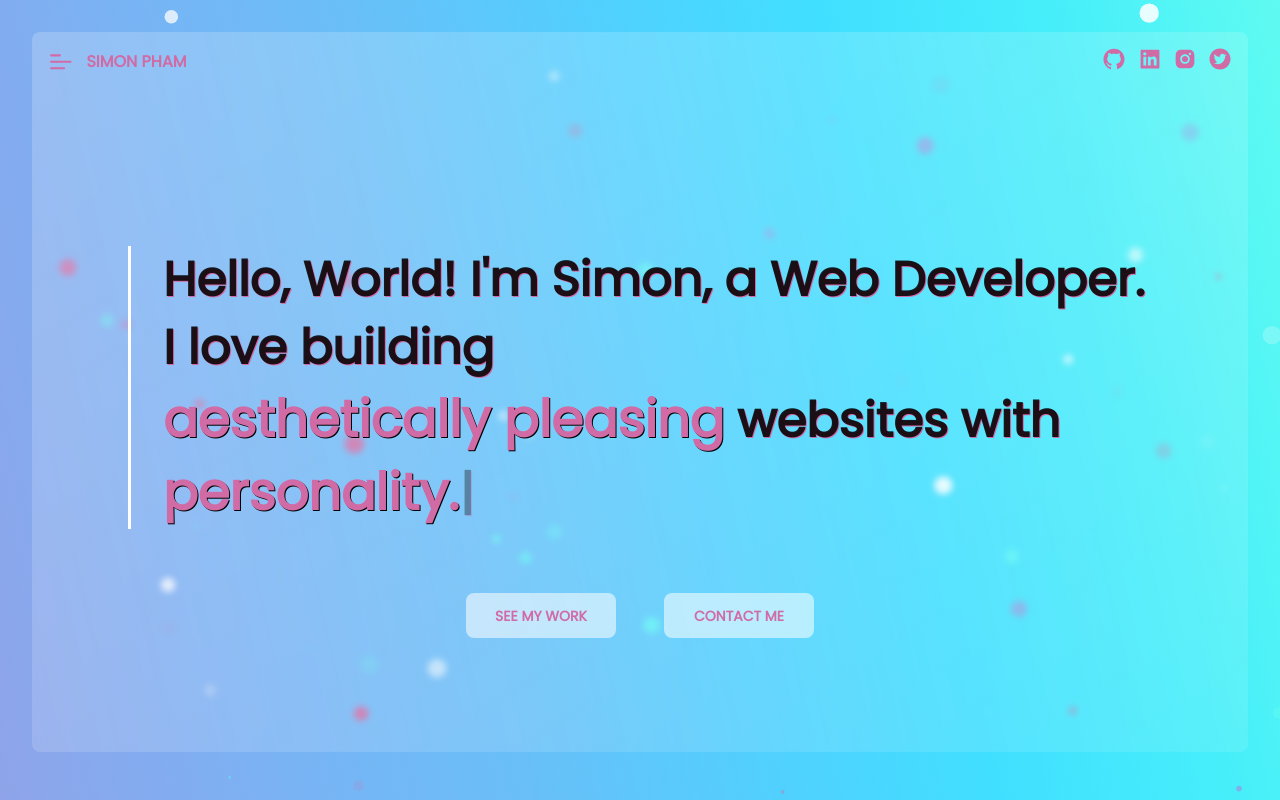
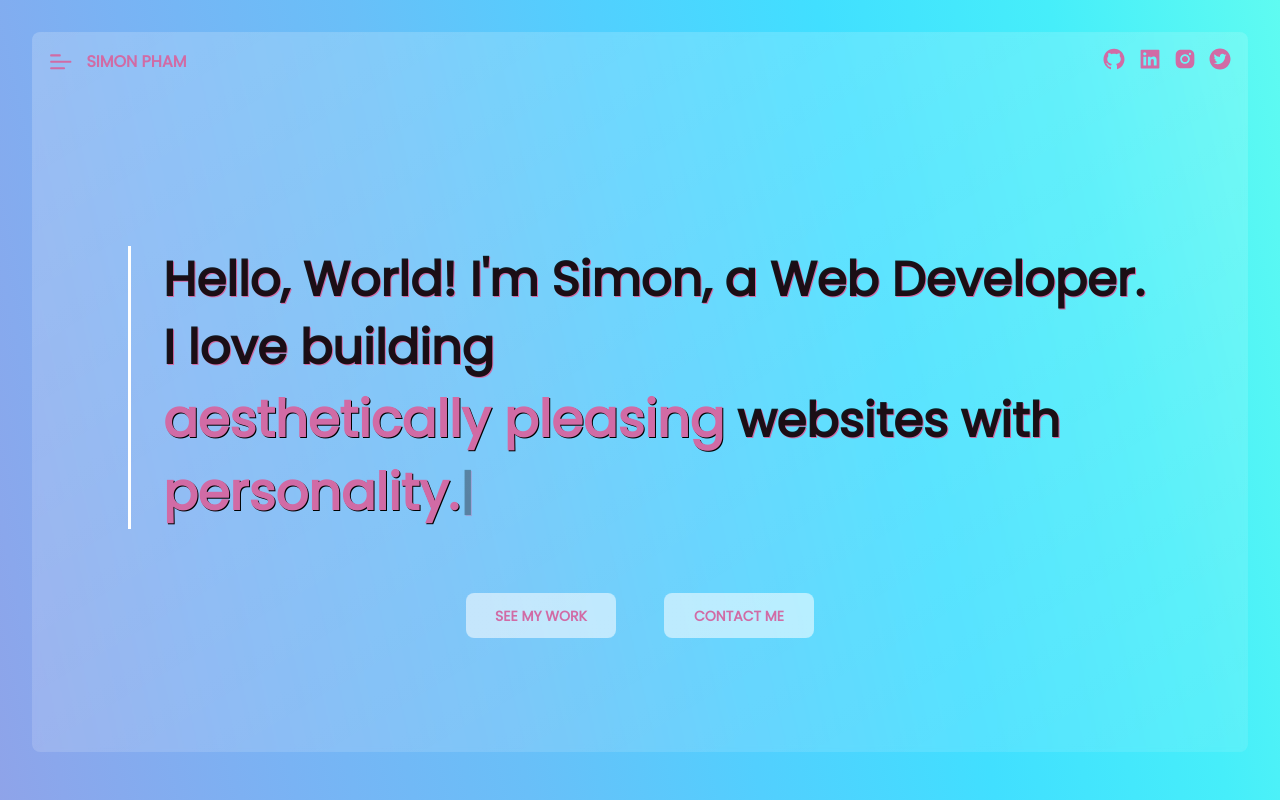
Before and after one commit to imsimonpham/simonportfolio, a React (Create React App) app: page / in a window 1280 px wide. Shown: the top 800 px of the page. Built offline with nearby package versions, Linux system fonts and the light colour scheme.

Commit message:
rm particle bg

```diff
--- a/src/App.js
+++ b/src/App.js
@@ -92,7 +92,7 @@ function App({ props }) {
       <ScrollToTop />
       <GlobalStyle />
       <section className={classes.body}>
-        <ParticleBackground />
+        {/* <ParticleBackground /> */}
         <Hero openDrawer={openDrawer} setOpenDrawer={setOpenDrawer} />
         <DrawerMenu openDrawer={openDrawer} setOpenDrawer={setOpenDrawer} />
         <AboutMe />
```
